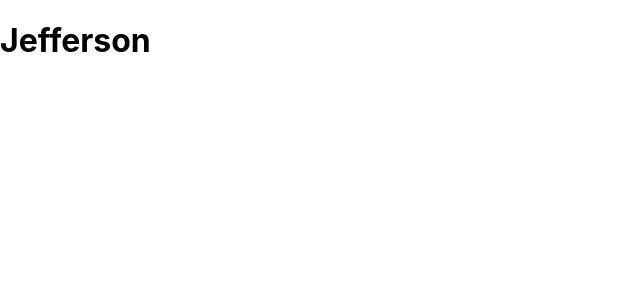
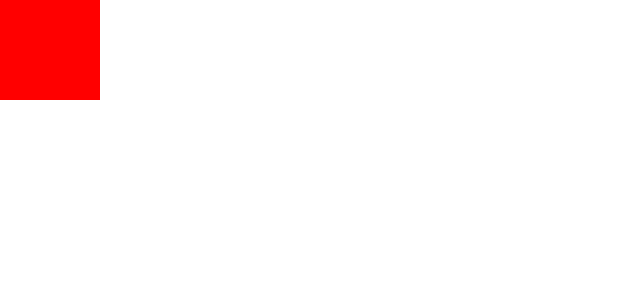
Before and after one commit to JeffersonStack/Curso_ReactJs, a React (Create React App) app: page / in a window 1280 px wide. Shown: the top 300 px of the page, without its empty margins (0-640 px from the left). Built offline with nearby package versions, Linux system fonts and the light colour scheme.

Commit message:
stateful e stateless, arrow function

```diff
--- a/src/App.js
+++ b/src/App.js
@@ -1,12 +1,21 @@
-import React from "react";
-import MudandoState from "./MudandoState";
+import React, { Component } from "react";
+import Square from "./Square";
 
-function App() {
-  return (
-    <div className="App">
-      <MudandoState />
-    </div>
-  );
+// import { Container } from './styles';
+
+export default class App extends Component {
+  constructor() {
+    super();
+    this.state = {
+      color: "red"
+    };
+  }
+
+  render() {
+    return (
+      <div>
+        <Square color={this.state.color} />
+      </div>
+    );
+  }
 }
-
-export default App;
--- a/src/MudandoState.js
+++ b/src/MudandoState.js
@@ -1,19 +1,21 @@
 import React, { Component } from "react";
 
 export default class MudandoState extends Component {
-  constructor() {
-    super();
-    this.handleChange = this.handleChange.bind(this);
+  constructor(props) {
+    super(props);
     this.state = {
       text: "Jefferson"
     };
   }
 
-  handleChange(e) {
-    this.setState({ text: "Anderson" });
-  }
+  handleChange = () => this.setState({ text: "Anderson" });
 
   render() {
-    return <h1 onClick={this.handleChange}>{this.state.text}</h1>;
+    return (
+      <div>
+        <h1>{this.state.text}</h1>
+        <button onClick={this.handleChange}>Mudar Nome</button>
+      </div>
+    );
   }
 }
```
Also changed, not shown: src/Button.js (+7 -14 lines).
